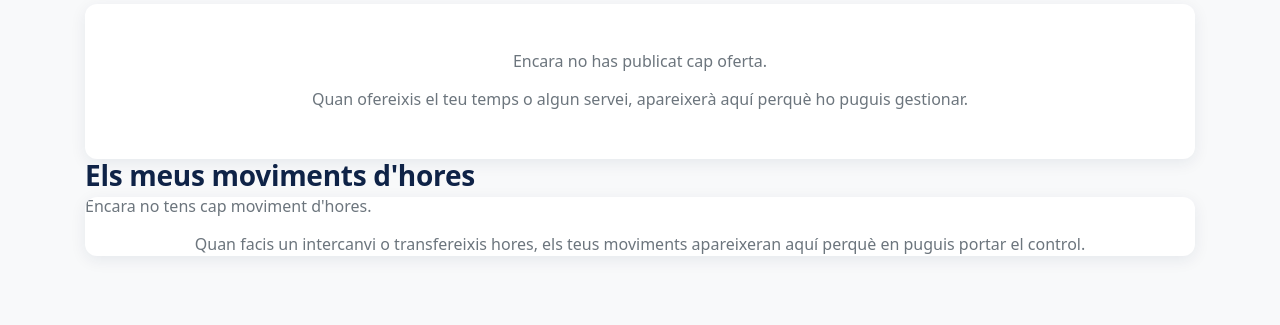
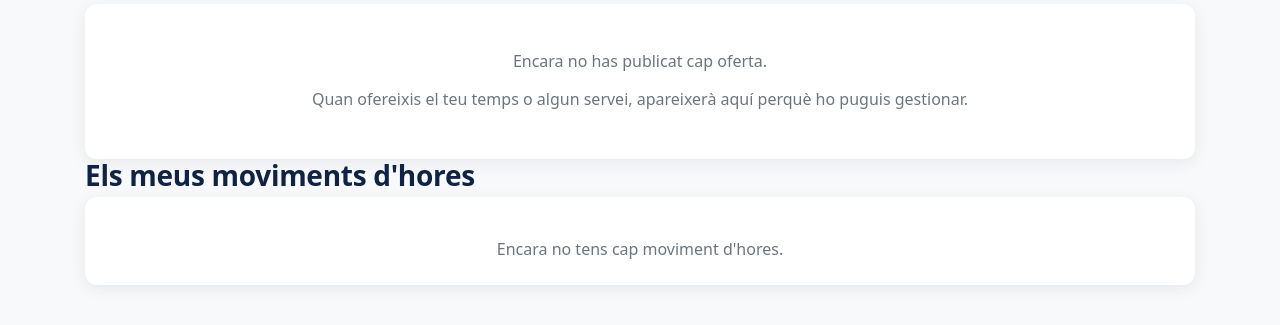
Before and after one commit to arnaufito/banc_de_temps, a Flask app: template templates/historial.html in a window 1280 px wide. Shown: the part 183-508 px from the top of the page. Run offline with Flask 3, Linux system fonts and the light colour scheme; the template is opened without the code that fills it, so the values that code supplies are empty.

Commit message:
nomes titols d hisotorial

```diff
--- a/templates/historial.html
+++ b/templates/historial.html
@@ -70,9 +70,7 @@
                     </span>
                 </div>
             {% else %}
-                <h4 class="text-muted mb-3">Encara no tens cap moviment d'hores.</h4>
-                <p class="text-secondary text-center mb-0">Quan facis un intercanvi o transfereixis hores, els teus moviments apareixeran aquí perquè en puguis portar el control.</p>
-
+                <p class="text-muted text-center p-4 mb-0">Encara no tens cap moviment d'hores.</p>
             {% endfor %}
         </div>
     </div>
```
